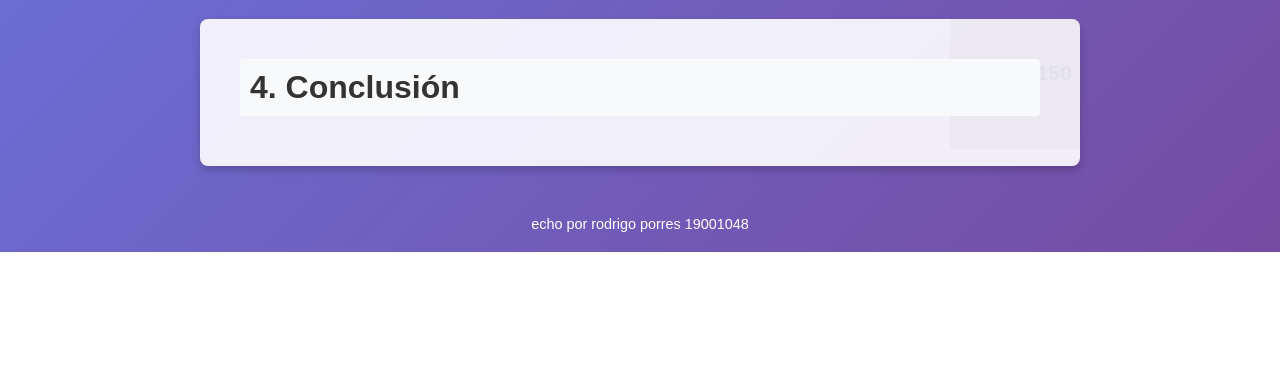
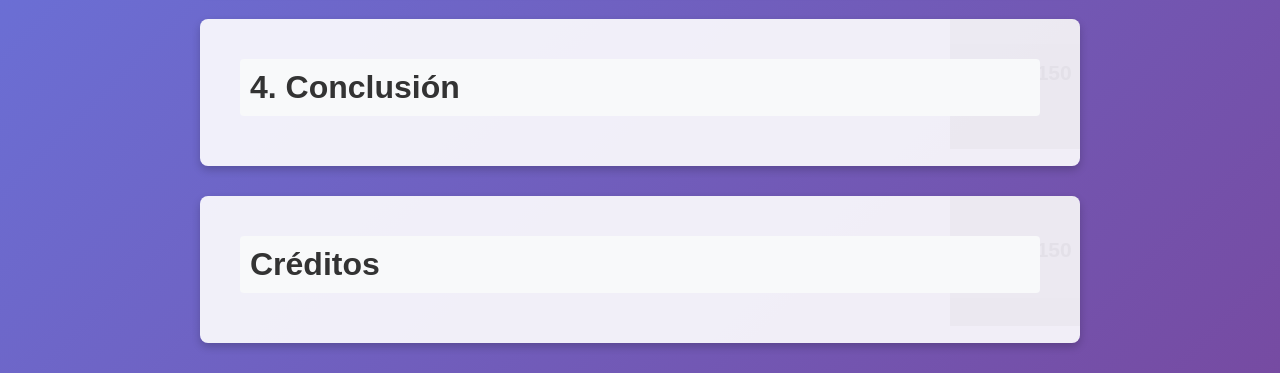
Before and after one commit to Porres1/linea, a plain HTML site: page index.html in a window 1280 px wide. Shown: the part 719-1092 px from the top of the page. Before the commit the page ends 971 px from the top, so only its background shows below. Drawn offline with Linux system fonts and the light colour scheme; placeholder pictures from the web are drawn by us.

Commit message:
Update index.html

```diff
--- a/index.html
+++ b/index.html
@@ -176,10 +176,13 @@
     </div>
   </div>
 
-  <!-- Pie de página con el crédito -->
-  <footer style="text-align: center; padding: 20px; color: white; font-size: 0.9em;">
-    echo por rodrigo porres 19001048
-  </footer>
+  <!-- Diapositiva 5: Créditos -->
+  <div class="slide">
+    <h2 onclick="toggleSlide(this)">Créditos</h2>
+    <div class="content">
+      <p>echo por rodrigo porres 19001048</p>
+    </div>
+  </div>
 
   <script>
     function toggleSlide(element) {
```
